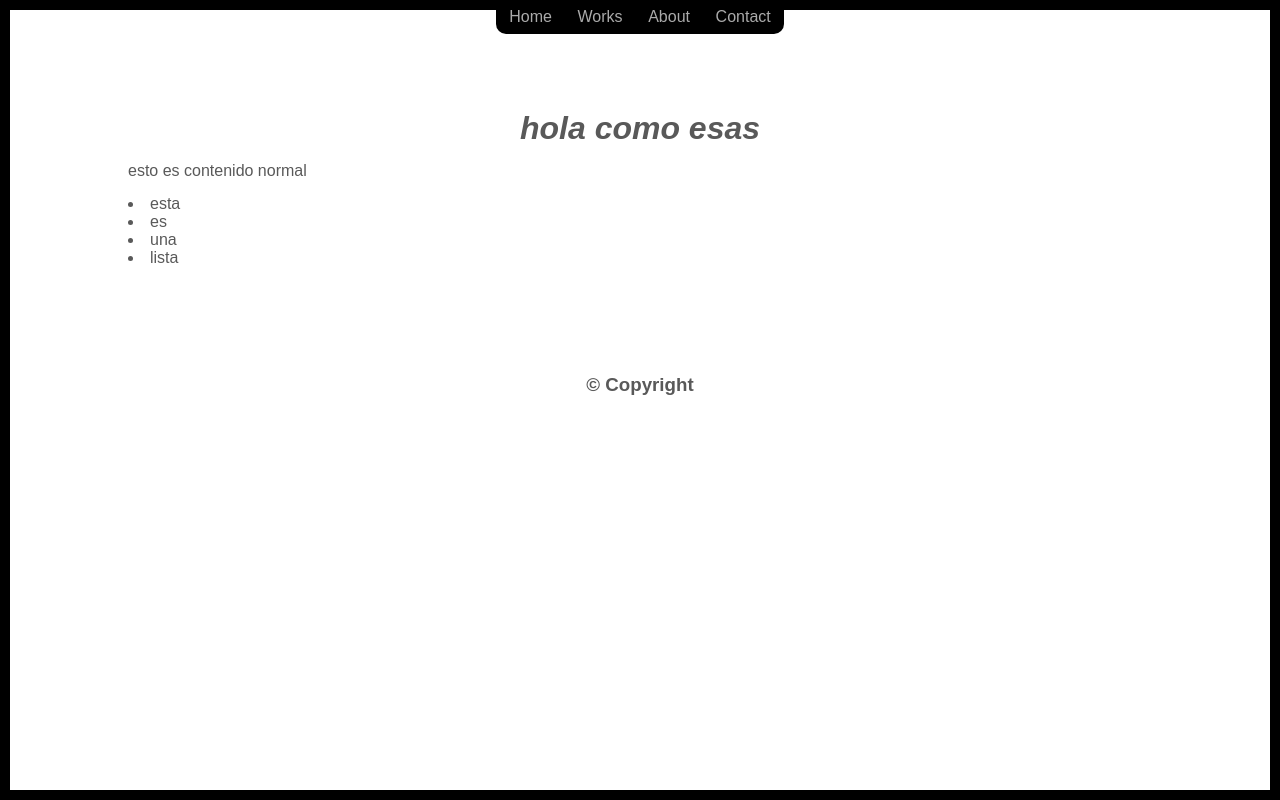
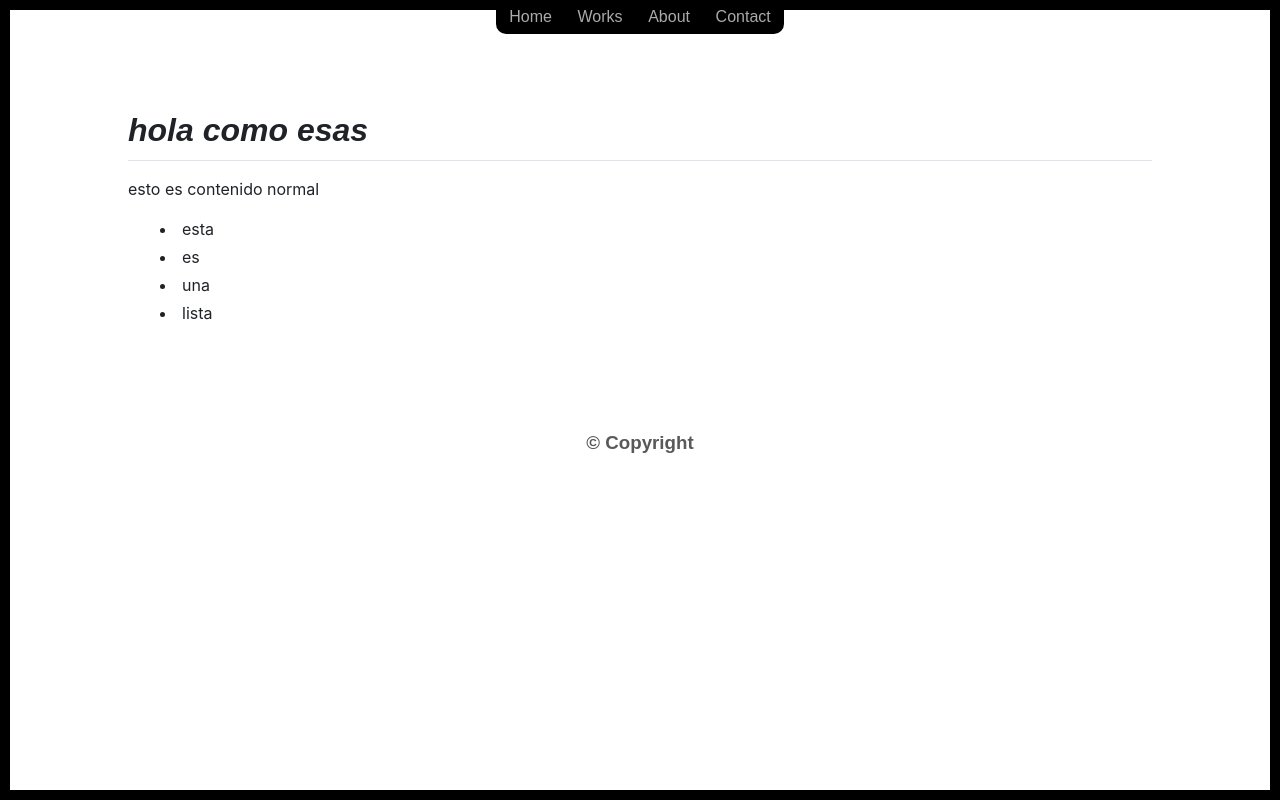
Before and after one commit to JoseAle2610/JoseAle2610, a React (Create React App) app: page /works/1 in a window 1280 px wide. Built offline with nearby package versions, Linux system fonts and the light colour scheme.

Commit message:
Github markdown styles

```diff
--- a/package.json
+++ b/package.json
@@ -9,6 +9,7 @@
     "@testing-library/user-event": "^12.1.10",
     "bootstrap-icons": "^1.7.2",
     "firebase": "^9.6.3",
+    "github-markdown-css": "^5.1.0",
     "react": "^17.0.2",
     "react-dom": "^17.0.2",
     "react-markdown": "^8.0.0",
--- a/src/components/Navbar.js
+++ b/src/components/Navbar.js
@@ -10,10 +10,10 @@ const NavbarContainer = styled.nav`
   z-index: 1000;
 `
 
-const ButtonToggelCollapse = styled.button`
-  border: none;
-  background-color: transparent;
-`
+//const ButtonToggelCollapse = styled.button`
+  //border: none;
+  //background-color: transparent;
+//`
 
 const NavbarItems = styled.ul`
   background-color: black;
--- a/src/pages/Work.js
+++ b/src/pages/Work.js
@@ -1,11 +1,11 @@
 import {useEffect, useState} from 'react'
-import {useParams} from 'react-router-dom'
 import ReactMarkdown from 'react-markdown'
 import {PageTemplate} from 'templates/PageTemplate'
 import md from './work.md'
+import 'github-markdown-css'
 
 export const Work = () => {
-  const [markdown, setMarkdown] = useState('# hola')
+  const [markdown, setMarkdown] = useState('# Cargando...')
   useEffect(() => {
     fetch(md)
       .then(res => res.text())
@@ -13,7 +13,7 @@ export const Work = () => {
   }, [])
   return (
     <PageTemplate>
-      <ReactMarkdown>{markdown}</ReactMarkdown>
+      <ReactMarkdown className='markdown-body'>{markdown}</ReactMarkdown>
     </PageTemplate>
   )
 }
--- a/src/shared/Global.js
+++ b/src/shared/Global.js
@@ -24,4 +24,7 @@ export default createGlobalStyle`
   ul {
     list-style-position: inside;
   }
+  .markdown-body h1 {
+    text-align: left;
+  }
 `
```
Also changed, not shown: 1 other file (tests, documents, lock files or other folders).
